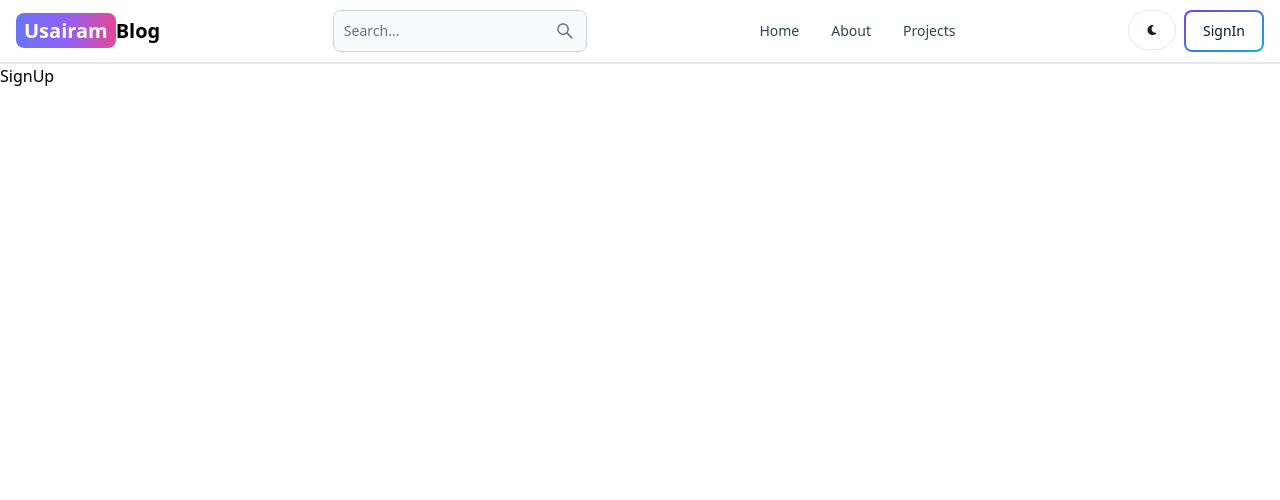
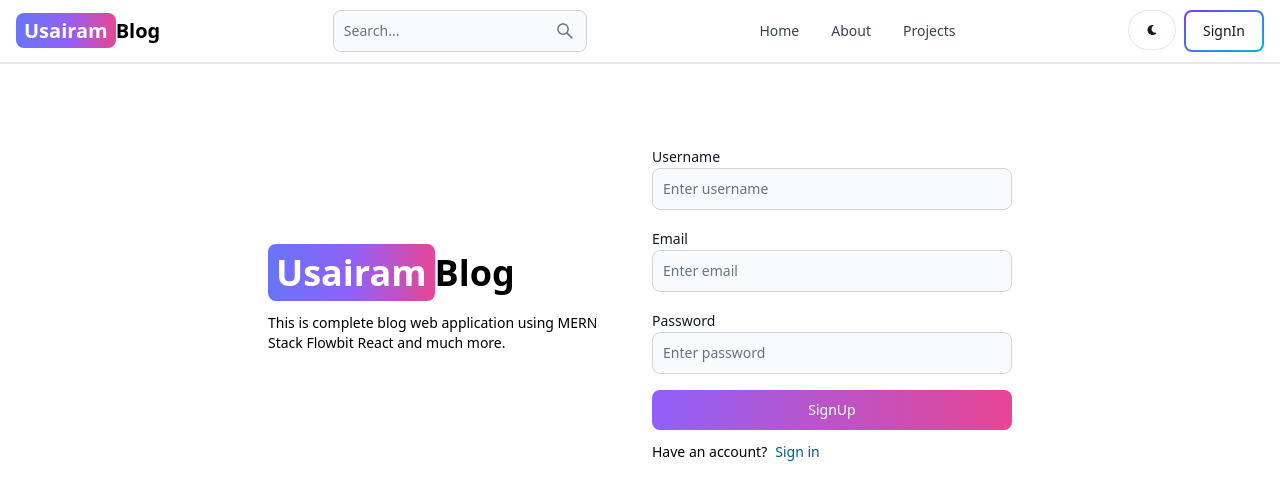
Before and after one commit to Usairam-s/blog-mern, a React (Vite) app in the folder client/: page /sign-up in a window 1280 px wide. Shown: the top 500 px of the page. Built offline with nearby package versions, Linux system fonts and the light colour scheme.

Commit message:
signup page UI

```diff
--- a/client/src/pages/SignUp.jsx
+++ b/client/src/pages/SignUp.jsx
@@ -1,5 +1,70 @@
+import { Button, Label, TextInput } from "flowbite-react";
 import React from "react";
+import { Link } from "react-router-dom";
 
 export default function SignUp() {
-  return <div>SignUp</div>;
+  return (
+    <div
+      className="min-h-screen
+  mt-20"
+    >
+      <div className="px-3 flex max-w-3xl mx-auto flex-col md:flex-row lg:items-center gap-6">
+        <div className="flex-1">
+          <Link to="/" className="  dark:text-white font-bold text-4xl">
+            <span className="px-2 py-1 bg-gradient-to-r from-indigo-500 via-purple-500 to-pink-500 rounded-lg text-white">
+              Usairam
+            </span>
+            Blog
+          </Link>
+          <p className="mt-5 text-sm">
+            This is complete blog web application using MERN Stack Flowbit React
+            and much more.
+          </p>
+        </div>
+
+        <div className="flex-1">
+          <form className="flex flex-col gap-4  ">
+            <div>
+              <Label value="Username"></Label>
+              <TextInput
+                id="username"
+                placeholder="Enter username"
+                type="text"
+              ></TextInput>
+            </div>
+            <div>
+              <Label value="Email"></Label>
+              <TextInput
+                id="email"
+                placeholder="Enter email"
+                type="email"
+              ></TextInput>
+            </div>
+            <div>
+              <Label value="Password"></Label>
+              <TextInput
+                id="password"
+                placeholder="Enter password"
+                type="password"
+              ></TextInput>
+            </div>
+
+            <Button
+              gradientDuoTone="purpleToPink"
+              type="
+          submit"
+            >
+              SignUp
+            </Button>
+          </form>
+          <div className="flex flex-row text-sm gap-2 mt-3">
+            <span>Have an account?</span>
+            <Link className="text-sky-800" to="/sign-in">
+              Sign in
+            </Link>
+          </div>
+        </div>
+      </div>
+    </div>
+  );
 }
```
